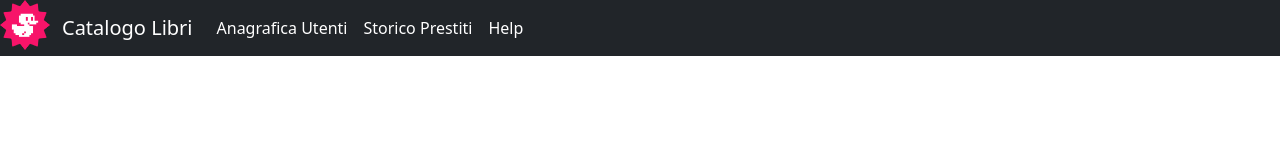
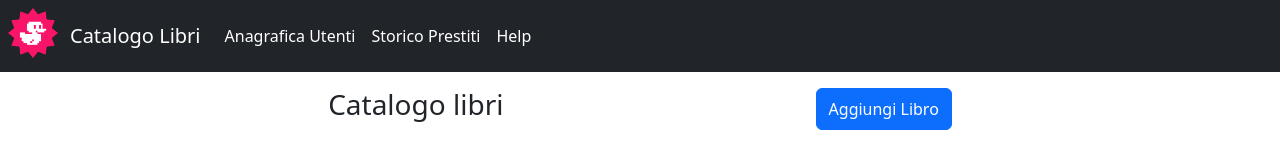
Before and after one commit to DaniPrr90/html-css-bootstrap-dashboard, a plain HTML site: page index.html in a window 1280 px wide. Drawn offline with nearby package versions, Linux system fonts and the light colour scheme.

Commit message:
add:inserimento main

```diff
--- a/index.html
+++ b/index.html
@@ -10,7 +10,7 @@
 </head>
 <header class="bg-dark">
     <!-- <div class="container"> -->
-        <div class="d-flex flex justify-content-start">
+        <div class="d-flex flex justify-content-start p-2">
             <div class="gf-logo img-fluid">
                 <img src="img/img/duck.png" alt="logo" height="50" width="50">
             </div>
@@ -38,21 +38,19 @@
                         </div>
                     </div>
                 </nav>
-                <!-- <nav class="gf-menù">
-                    <ul class="list-unstyled d-flex p-auto">
-                        <li>Catalogo libiri</li>
-                        <li>Anagrafica utenti</li>
-                        <li>Storico Prestiti</li>
-                        <li>Help</li>
-                    </ul>
-                </nav> -->
             </div>
         </div>
     </div>
     <!-- <img src="img/img/duck.png" alt=""> -->
 </header>
+<main>
+    <div class=" d-flex justify-content-evenly container-fluid p-3">
+        <div> <h3>Catalogo libri</h3></div>
+        <button type="button" class="btn btn-primary">Aggiungi Libro</button>
+    </div>
+</main>
+<body>
 
-<body>
 
 </body>
 
```
